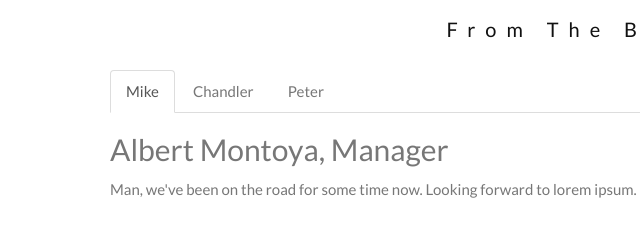
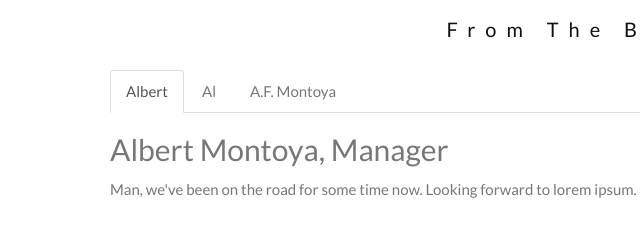
Before and after one commit to afmontoya/afmontoya.github.io, a plain HTML site: page index.html in a window 1280 px wide. Shown: the part 2587-2827 px from the top of the page, 65-705 px from the left. Drawn offline with nearby package versions, Linux system fonts and the light colour scheme.

Commit message:
Update index.html

```diff
--- a/index.html
+++ b/index.html
@@ -382,9 +382,9 @@
   <br>
   <h3 class="text-center">From The Blog</h3>
   <ul class="nav nav-tabs">
-    <li class="active"><a data-toggle="tab" href="#home">Mike</a></li>
-    <li><a data-toggle="tab" href="#menu1">Chandler</a></li>
-    <li><a data-toggle="tab" href="#menu2">Peter</a></li>
+    <li class="active"><a data-toggle="tab" href="#home">Albert</a></li>
+    <li><a data-toggle="tab" href="#menu1">Al</a></li>
+    <li><a data-toggle="tab" href="#menu2">A.F. Montoya</a></li>
   </ul>
 
   <div class="tab-content">
```
